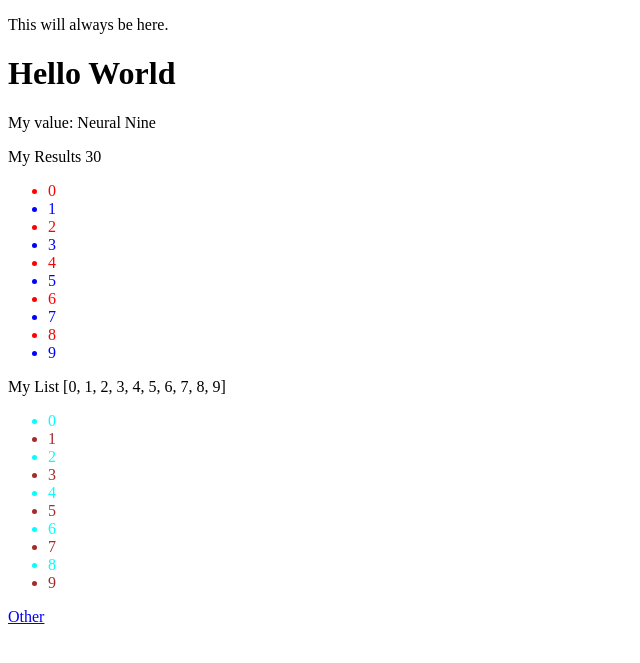
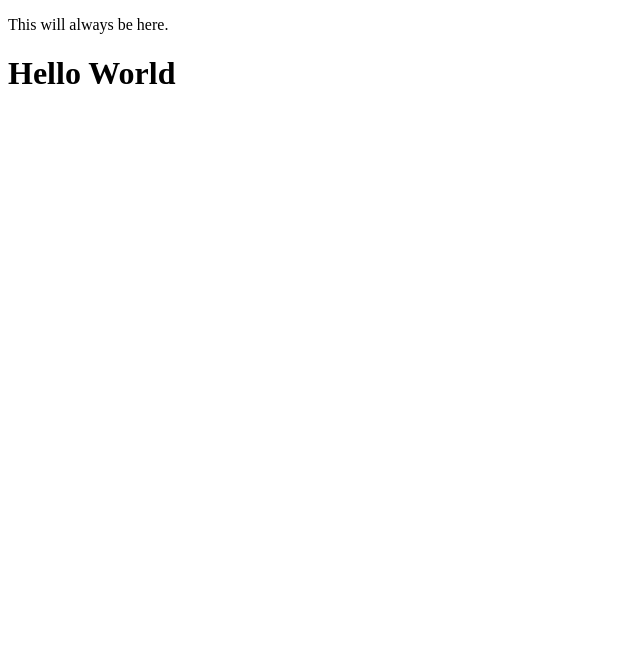
Before and after one commit to albertisaac12/python-full-stack, a Flask app: page / in a window 1280 px wide. Shown: the top 663 px of the page, without its empty margins (0-640 px from the left). Run offline with Flask 3, Linux system fonts and the light colour scheme.

Commit message:
First commit

```diff
--- a/app.py
+++ b/app.py
@@ -3,10 +3,7 @@ app =  Flask(__name__, template_folder="templates", static_folder="static")
 
 @app.route("/")
 def index():
-    myvalue = "Neural Nine"
-    myresults = 10+20
-    mylist = [x for x in range(10)]
-    return render_template("index.html",myvalue=myvalue,myresults=myresults,mylist=mylist)
+    return render_template("index.html")
 
 @app.route("/other_but_not_other")
 def other():
--- a/templates/index.html
+++ b/templates/index.html
@@ -3,26 +3,5 @@
 {%block content %}
 
 <h1>Hello World</h1>
-<p>My value: {{myvalue}}</p>
-<p>My Results {{myresults}}</p>
-<ul>
-    {% for item in mylist%}
-    {%if item%2 == 0%}
-    <li style="color: red;">{{item}}</li>
-    {%else%}
-    <li style="color: blue;">{{item}}</li>
-    {%endif%}
-    {% endfor %}
-</ul>
-<p>My List {{mylist}}</p>
-
-<ul>
-    {% for item in mylist %}
-    <li {% if item%2==0 %} style="color: aqua;" {%else%} style="color: brown;" {%endif%}>{{item}}</li>
-    {%endfor%}
-
-</ul>
-
-<a href="{{url_for('other')}}">Other</a>
 
 {%endblock%}
```
